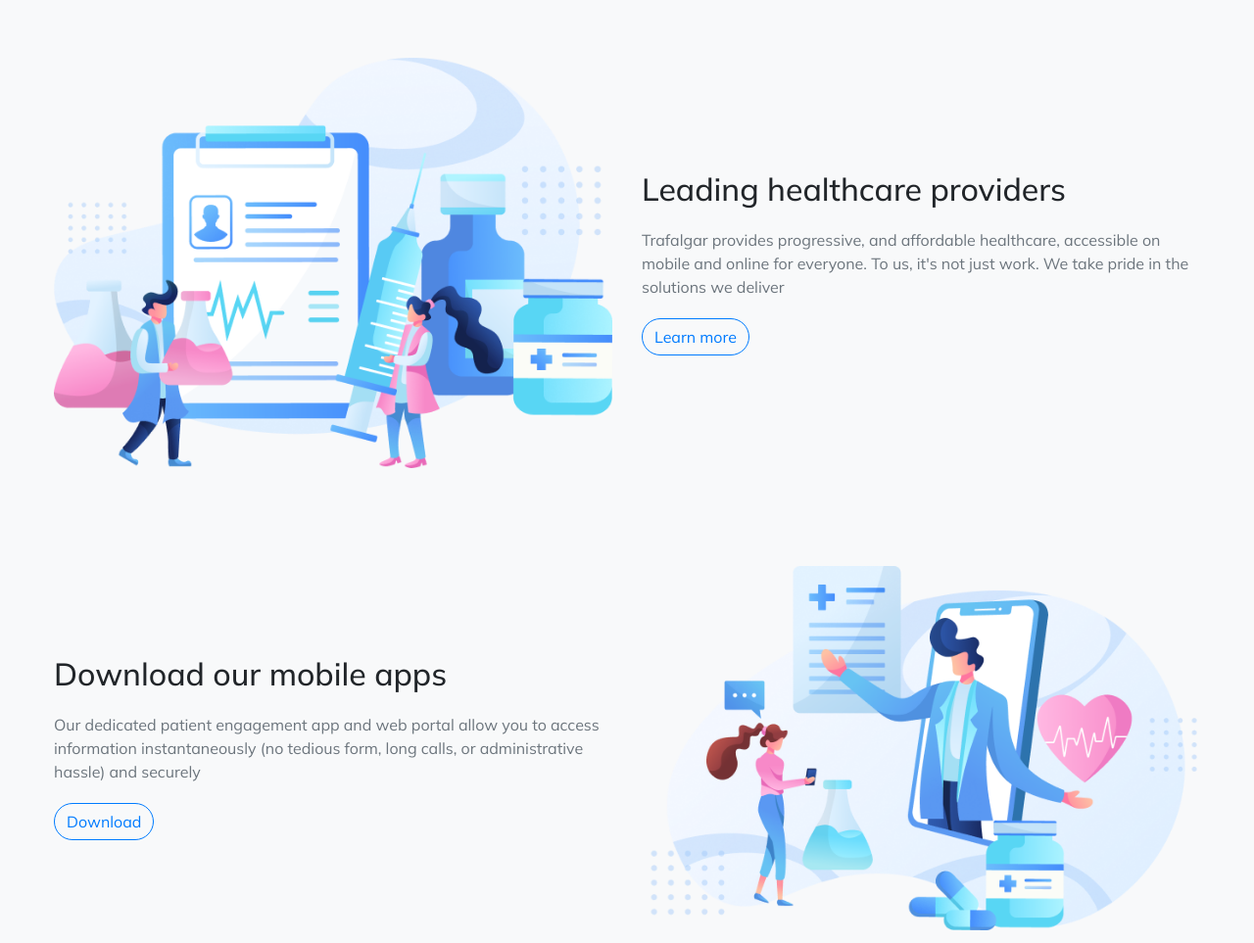
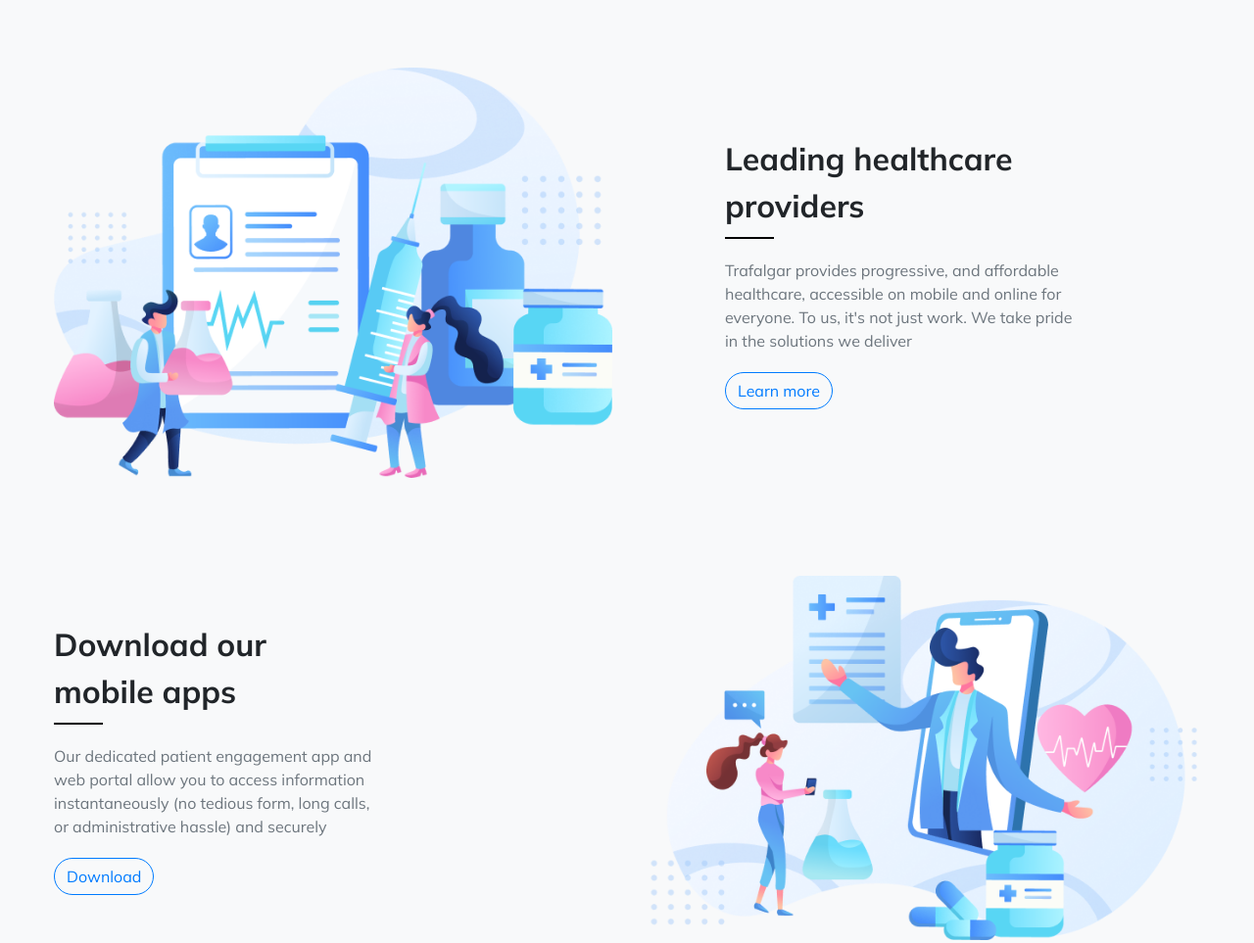
Before and after one commit to Axelcorrea31/DesarrolloWebParcial, a plain HTML site: page index.html in a window 1280 px wide. Shown: the part 1620-2583 px from the top of the page at 98% size. Drawn offline with nearby package versions, Linux system fonts and the light colour scheme.

Commit message:
tercer commit

```diff
--- a/index.html
+++ b/index.html
@@ -49,8 +49,8 @@
         <div class="container max-width-1200">
             <div class="row align-items-center">
                 <div class="col-md-6">
-                    <h1>Virtual healthcare for you</h1>
-                    <p>Trafalgar provides progressive, and affordable healthcare, accessible on mobile and online for everyone</p>
+                    <h1>Virtual healthcare <br>for you</h1>
+                    <p>Trafalgar provides progressive, and affordable <br>healthcare, accessible on mobile and onlinebr <br> for everyone</p>
                     <a href="#" class="btn btn-consult">Consult today</a>
                 </div>
                 <div class="col-md-6">
@@ -120,9 +120,9 @@
                 <div class="col-md-6">
                     <img src="imagenes/segundaimagen.png" alt="Leading Healthcare Illustration">
                 </div>
-                <div class="col-md-6">
-                    <h2>Leading healthcare providers</h2>
-                    <p>Trafalgar provides progressive, and affordable healthcare, accessible on mobile and online for everyone. To us, it's not just work. We take pride in the solutions we deliver</p>
+                <div class="contenido col-md-6">
+                    <h2>Leading healthcare <br>providers</h2>
+                    <p>Trafalgar provides progressive, and affordable <br>healthcare, accessible on mobile and online for <br>everyone. To us, it's not just work. We take pride <br>in the solutions we deliver</p>
                     <a href="#" class="btn btn-outline-primary">Learn more</a>
                 </div>
             </div>
@@ -134,8 +134,8 @@
         <div class="container max-width-1200">
             <div class="row align-items-center">
                 <div class="col-md-6">
-                    <h2>Download our mobile apps</h2>
-                    <p>Our dedicated patient engagement app and web portal allow you to access information instantaneously (no tedious form, long calls, or administrative hassle) and securely</p>
+                    <h2>Download our <br>mobile apps</h2>
+                    <p>Our dedicated patient engagement app and <br>web portal allow you to access information <br>instantaneously (no tedious form, long calls, <br>or administrative hassle) and securely</p>
                     <a href="#" class="btn btn-outline-primary">Download</a>
                 </div>
                 <div class="col-md-6">
@@ -150,7 +150,10 @@
             <div class="container max-width-1200">
                 <div class="row">
                     <div class="col-md-3">
-                        <h5>Trafalgar</h5>
+                        <a class="navbar-brand d-flex align-items-center" href="#">
+                            <img src="imagenes/Logofooter.png" alt="Logo" style="max-height: 40px; margin-right: 10px;">
+                            Trafalgar
+                        </a>
                         <p>Trafalgar provides progressive, and affordable healthcare, accessible on mobile and online for everyone</p>
                         <p>©Trafalgar PTY LTD 2020. All rights reserved</p>
                     </div>
--- a/style.css
+++ b/style.css
@@ -42,6 +42,15 @@
     margin-bottom: 20px;
     font-weight: 700;
 }
+.services-section h2::after {
+    content: "";
+    display: block;
+    width: 50px;
+    height: 2px;
+    background: #000;
+    margin: 8px auto 0;
+
+}
 .services-section p {
     font-size: 1rem;
     color: #6c757d;
@@ -83,9 +92,25 @@
     padding: 50px 0;
     text-align: left;
 }
+.contenido {
+    padding-left: 100px;
+}
 .leading-section h2 {
     font-size: 2rem;
     margin-bottom: 20px;
+    font-weight: 700;
+    line-height: 1.5; /* Ajusta el espaciado entre líneas */
+
+}
+.leading-section h2::after{
+    content: "";
+    display: block;
+    width: 50px;
+    height: 2px;
+    background: #000;
+    margin-top: 8px;
+    left: 0;
+    top: 100%;
 }
 .leading-section p {
     font-size: 1rem;
@@ -102,6 +127,19 @@
 .download-section h2 {
     font-size: 2rem;
     margin-bottom: 20px;
+    font-weight: 700;
+    line-height: 1.5; /* Ajusta el espaciado entre líneas */
+
+}
+.download-section h2::after{
+    content: "";
+    display: block;
+    width: 50px;
+    height: 2px;
+    background: #000;
+    margin-top: 8px;
+    left: 0;
+    top: 100%;
 }
 .download-section p {
     font-size: 1rem;
```
Also changed, not shown: imagenes/Logofooter.png (added).
